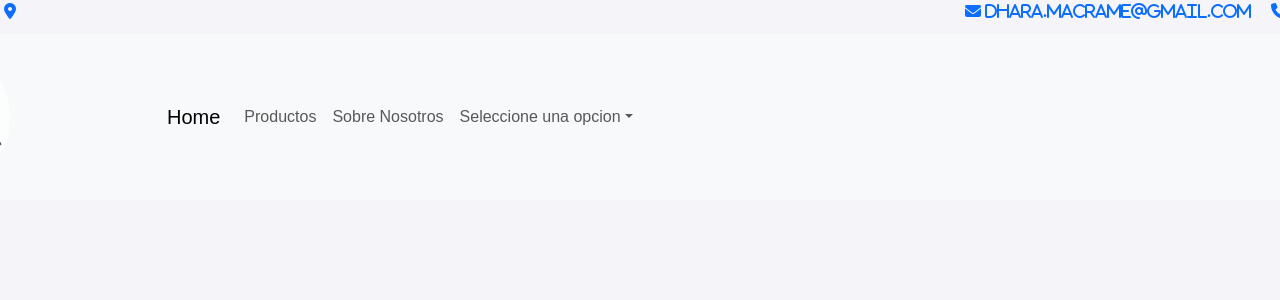
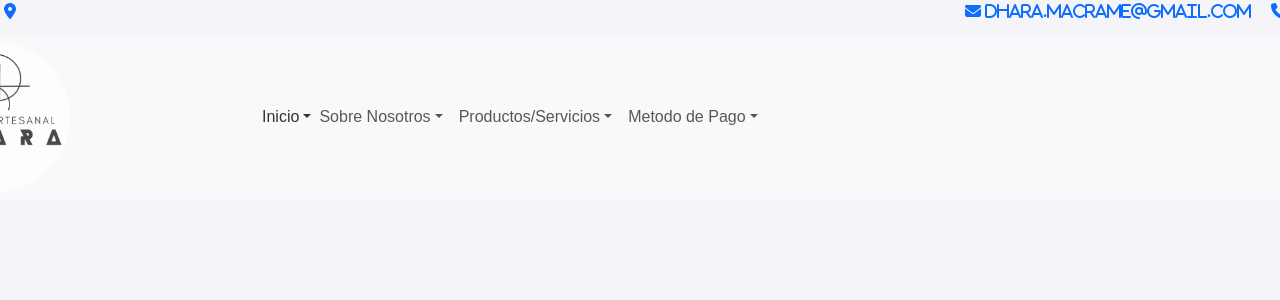
Before and after one commit to MchevezS/ProyectoFinal-react, a React (Vite) app: page / in a window 1280 px wide. Shown: the top 300 px of the page. Built offline with nearby package versions, Linux system fonts and the light colour scheme.

Commit message:
cambios en el nabvar

```diff
--- a/src/components/Header.jsx
+++ b/src/components/Header.jsx
@@ -38,25 +38,29 @@ function BasicExample() {
     <Navbar expand="lg" className="bg-body-tertiary">
     <img className='logo' src='src/img/IMG_20231218_211651_662 - Dhara Macrame.jpg'></img>
       <Container>
-        <Navbar.Brand href="#home">Home</Navbar.Brand>
+      <NavDropdown title="Inicio" id="basic-nav-dropdown">
+              <NavDropdown.Item href="#action/3.1">Bolsa de valor</NavDropdown.Item>
+              <NavDropdown.Item href="#action/3.2">Productos Destacados </NavDropdown.Item>
+            </NavDropdown>
         <Navbar.Toggle aria-controls="basic-navbar-nav" />
         <Navbar.Collapse id="basic-navbar-nav">
-          <Nav className="me-auto">
-            <Nav.Link href="#home">Productos</Nav.Link>
-            <Nav.Link href="#link">Sobre Nosotros</Nav.Link>
-            <NavDropdown title="Seleccione una opcion" id="basic-nav-dropdown">
-              <NavDropdown.Item href="#action/3.1">Registrarse</NavDropdown.Item>
-              <NavDropdown.Item href="#action/3.2">
-              Inicio Sesion
-              </NavDropdown.Item>
-              <NavDropdown.Item href="#action/3.3">Cerrar Sesion</NavDropdown.Item>
-              <NavDropdown.Divider />
-              <NavDropdown.Item href="#action/3.4">
-                Separated link
-              </NavDropdown.Item>
+          <Nav className="me-auto1">
+            <NavDropdown title="Sobre Nosotros" id="basic-nav-dropdown">
+              <NavDropdown.Item href="#action/3.1">Informacion sobre la filosofia de Dhara y la nudoterapia</NavDropdown.Item>
+            </NavDropdown>
+          </Nav>
+            <Nav className="me-auto2">
+            <NavDropdown title="Productos/Servicios" id="basic-nav-dropdown">
+              <NavDropdown.Item href="#action/3.1">aca voy agregar todos los productos que haya </NavDropdown.Item>
+            </NavDropdown>
+          </Nav>
+          <Nav className="me-auto3">
+            <NavDropdown title="Metodo de Pago" id="basic-nav-dropdown">
+              <NavDropdown.Item href="#action/3.1">Sinpe Movil</NavDropdown.Item>
             </NavDropdown>
           </Nav>
         </Navbar.Collapse>
+          <i className="fa-solid fa-bars"></i>
       </Container>
     </Navbar>
     </div>
--- a/src/style/Header.css
+++ b/src/style/Header.css
@@ -29,10 +29,13 @@
     margin-top: -11px;
 }
 .logo{
-    margin-left: 20px;
+    margin-left: 80px;
     border-radius: 150px;
     width: 150px;
     height: 150px;
     background-color: transparent ;
     opacity: 0.7;
 }
+.container{
+    margin-left: 180px;
+}
```
